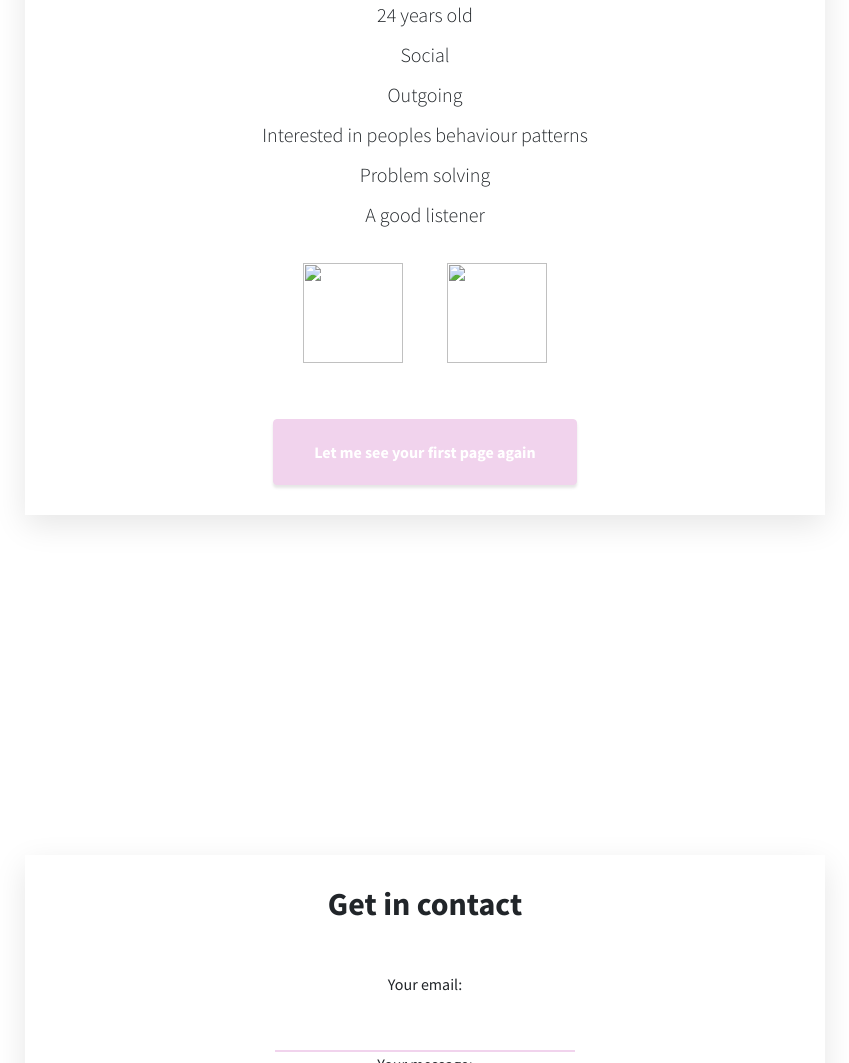
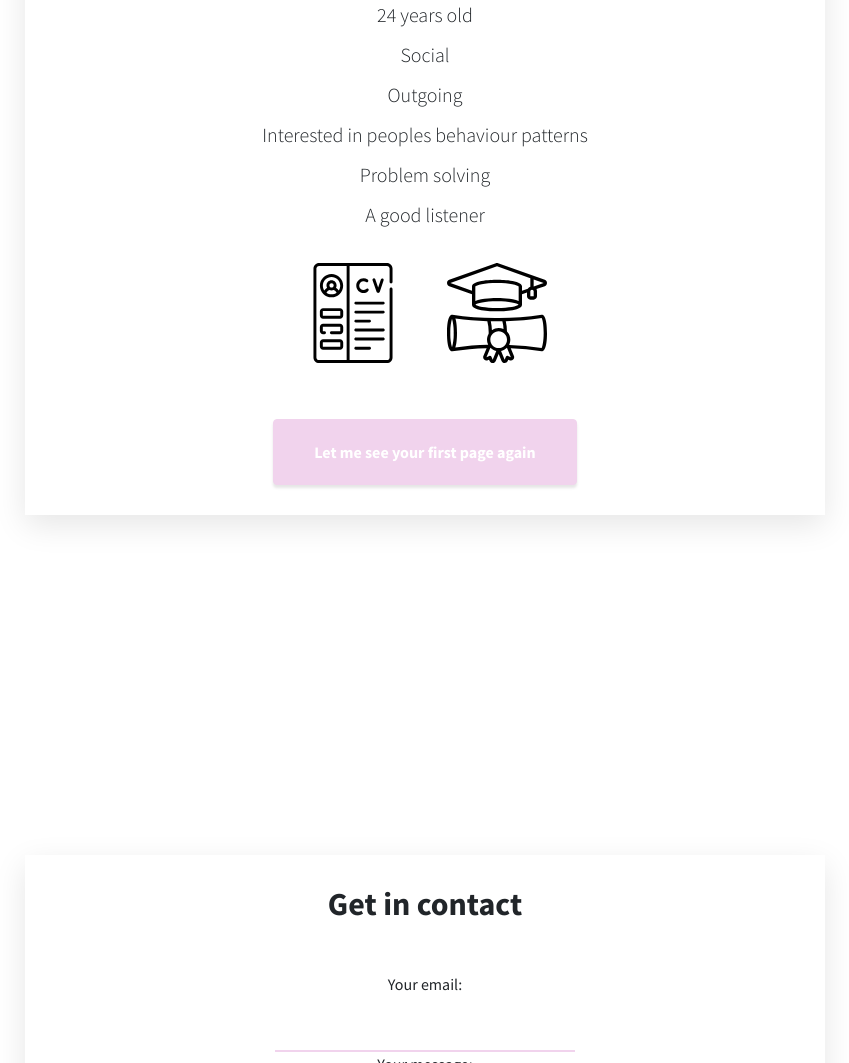
Before and after one commit to fannykamph/uxportfolio, a plain HTML site: page profile.html in a window 1280 px wide. Shown: the part 1083-2146 px from the top of the page, without its empty margins (215-1064 px from the left). Drawn offline with Linux system fonts and the light colour scheme; files whose address does not match are found by name.

Commit message:
Update profile.html

```diff
--- a/profile.html
+++ b/profile.html
@@ -76,9 +76,9 @@
                     <div class="portfolio images">
 
                         <a href="https://xd.adobe.com/view/8351f6de-0df8-4f98-9d57-841c8f9147fa-d602/"
-                            target="_blank"><img src="../portfolio.github.io/img/cv.svg"></a>
+                            target="_blank"><img src="./img/cv.svg"></a>
                         <a href="https://xd.adobe.com/view/fcb5c15c-958c-4d45-8924-cdbe5ae73f8f-a9e6/?fullscreen"
-                            target="_blank"><img src="../portfolio.github.io/img/graduated.svg"></a>
+                            target="_blank"><img src="./img/graduated.svg"></a>
                         </p>
                     </div>
 
```
